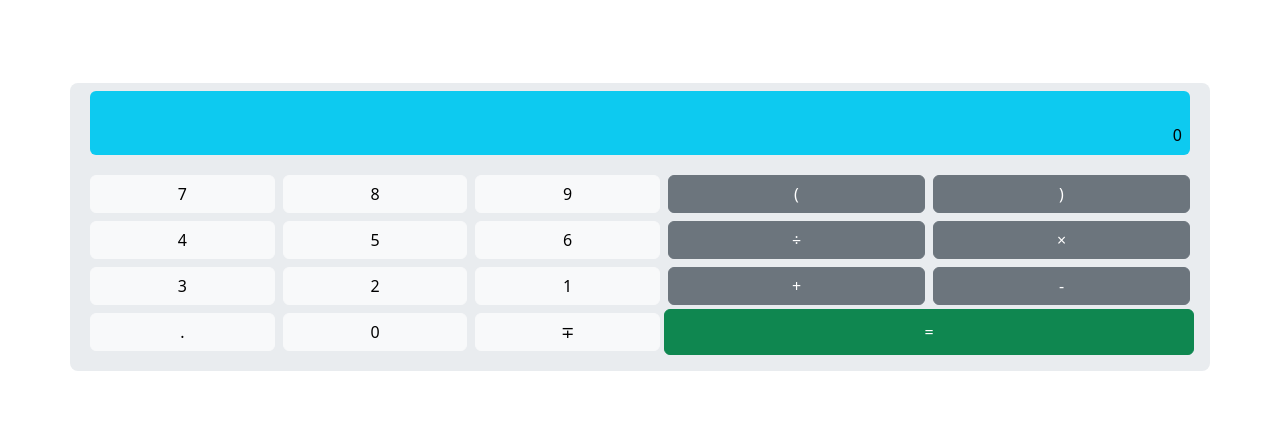
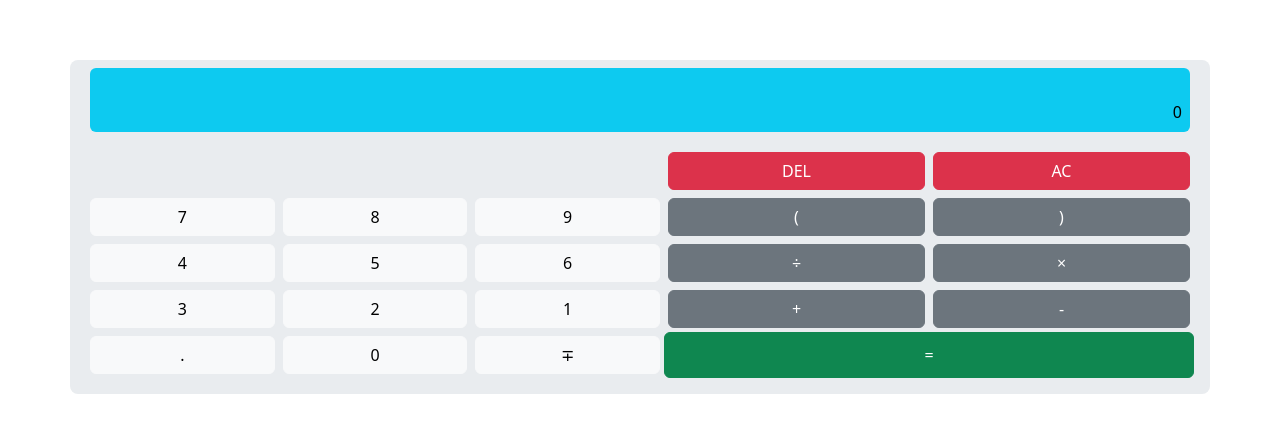
Before and after one commit to kenedyolisi/calculator_pwa, a React (Vite) app: page / in a window 1280 px wide. Shown: the part 173-606 px from the top of the page. Built offline with nearby package versions, Linux system fonts and the light colour scheme.

Commit message:
feat: update `App` component

```diff
--- a/src/components/app.tsx
+++ b/src/components/app.tsx
@@ -1,7 +1,8 @@
-import { Container, Row } from "react-bootstrap";
+import { Button, Container, Row } from "react-bootstrap";
 import { DigitButton } from "./digit_button";
 import { OperatorButton } from "./operator_button";
 import { ResultButton } from "./result_button";
+import { Placeholder } from "./placeholder";
 
 export function App() {
   return (
@@ -12,6 +13,13 @@ export function App() {
           <div className="display-result">0</div>
         </div>
         <div className="m-2 p-2">
+          <Row className="justify-content-end">
+            <Placeholder colspan={2} />
+            <Placeholder colspan={2} />
+            <Placeholder colspan={2} />
+            <Button className="btn-danger col m-1">DEL</Button>
+            <Button className="btn-danger col m-1">AC</Button>
+          </Row>
           <Row className="">
             <DigitButton value={7} />
             <DigitButton value={8} />
@@ -34,10 +42,9 @@ export function App() {
             <OperatorButton value="-" />
           </Row>
           <Row className="">
-            <DigitButton value="."/>
+            <DigitButton value="." />
             <DigitButton value={0} />
-            <DigitButton value="∓"/>
-
+            <DigitButton value="∓" />
 
             <ResultButton />
           </Row>
```
